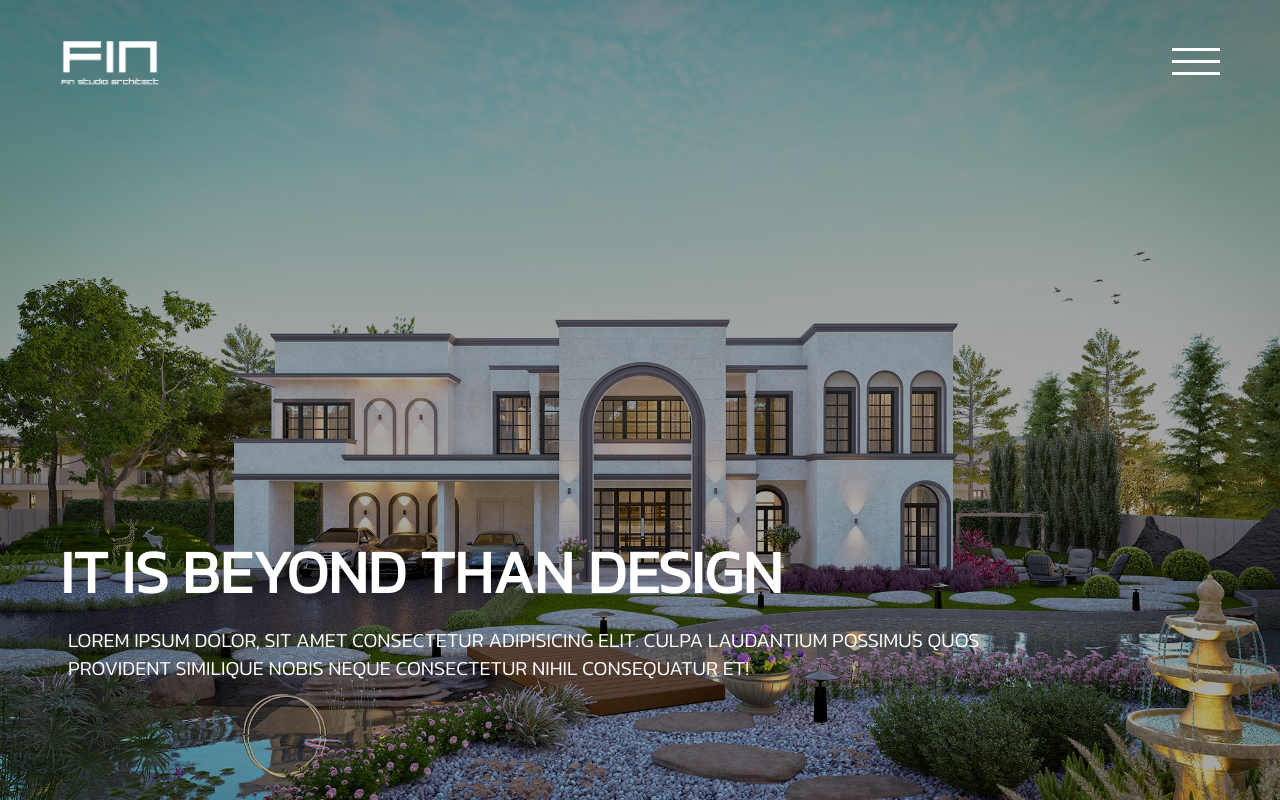
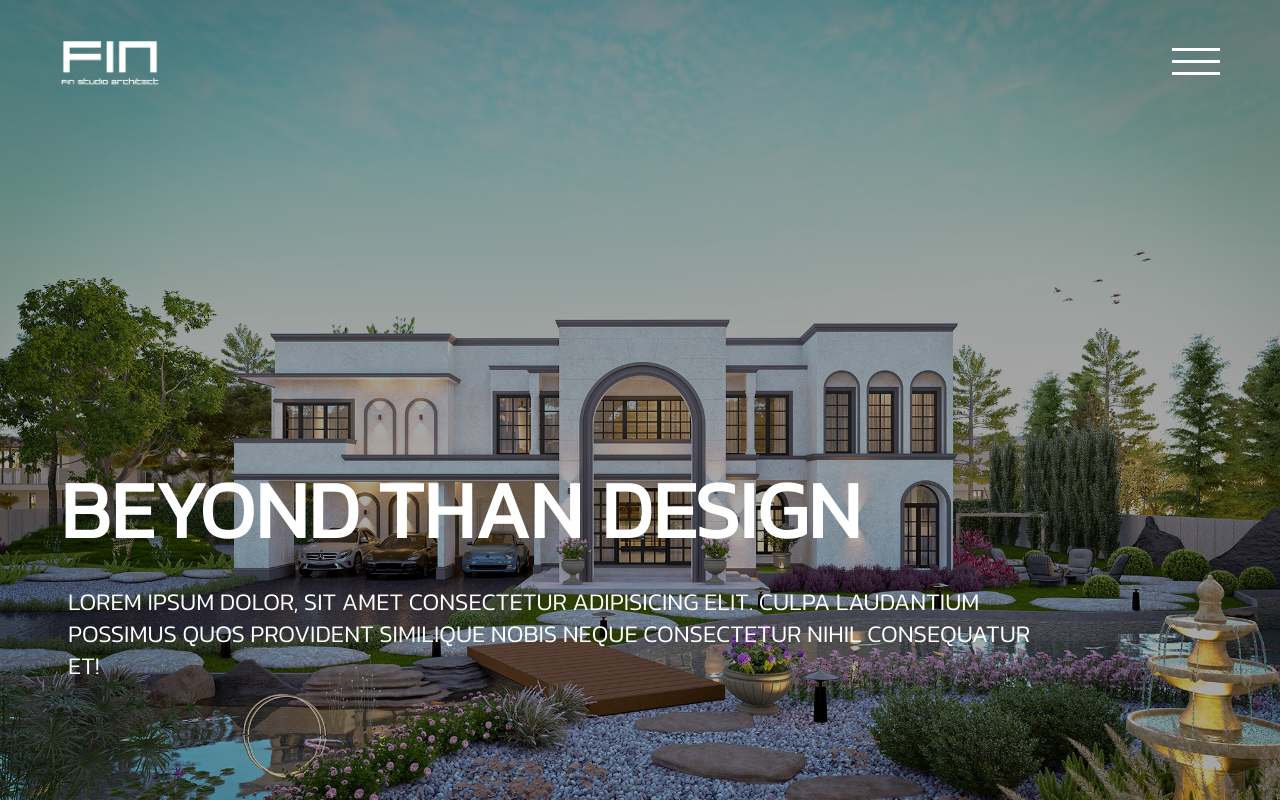
Before and after one commit to thanatP-Bz/fin-studio, a Next.js app: page / in a window 1280 px wide. Built offline with nearby package versions, Linux system fonts and the light colour scheme.

Commit message:
max-width

```diff
--- a/src/app/about/page.jsx
+++ b/src/app/about/page.jsx
@@ -9,7 +9,7 @@ const About = () => {
         </h1>
       </div>
       <div className="container w-full justify-center">
-        <div className="relative top-[-40px] items-center justify-center bg-slate-400 p-6 text-white">
+        <div className="relative items-center justify-center bg-slate-400 p-6 text-white">
           <p>
             Lorem ipsum dolor sit amet consectetur adipisicing elit. Sunt
             tempora pariatur voluptatem sed a praesentium modi repudiandae quam
--- a/src/app/globals.css
+++ b/src/app/globals.css
@@ -47,7 +47,7 @@ body {
 
 .container {
   width: 100%;
-  max-width: 100%;
+  max-width: 1400px;
   margin: 0 auto;
   padding: 10px 60px;
   display: flex;
--- a/src/components/hero/Hero.jsx
+++ b/src/components/hero/Hero.jsx
@@ -4,9 +4,9 @@ const Hero = () => {
   return (
     <div>
       <div className="home-img relative flex h-screen w-full items-center justify-center overflow-hidden bg-gray-300 bg-cover">
-        <div className=" container h-3/4 flex-col justify-end gap-y-4  p-10 text-white">
-          <h1 className="text-6xl font-bold ">it is Beyond Than Design</h1>
-          <p className="flex w-full max-w-[1000px] justify-end p-2 text-xl">
+        <div className=" container h-3/4 flex-col justify-end gap-y-2 p-10 text-white">
+          <h1 className="text-[5rem] font-bold "> Beyond Than Design</h1>
+          <p className="flex w-full max-w-[1000px] justify-end p-2 text-2xl">
             Lorem ipsum dolor, sit amet consectetur adipisicing elit. Culpa
             laudantium possimus quos provident similique nobis neque consectetur
             nihil consequatur et!
```
